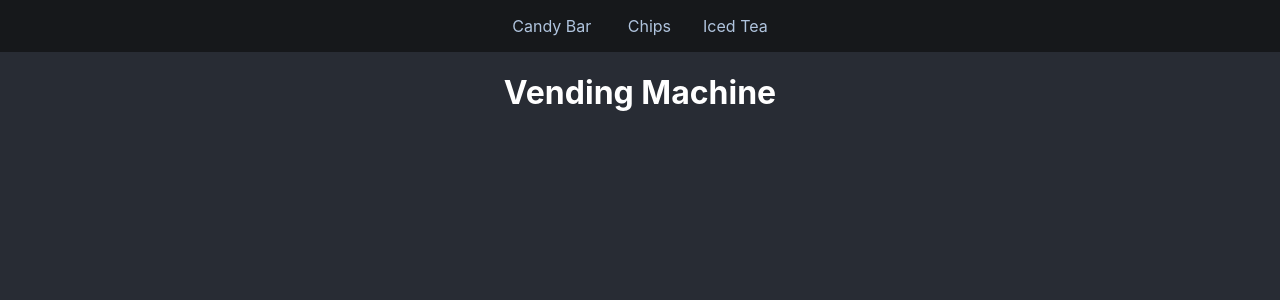
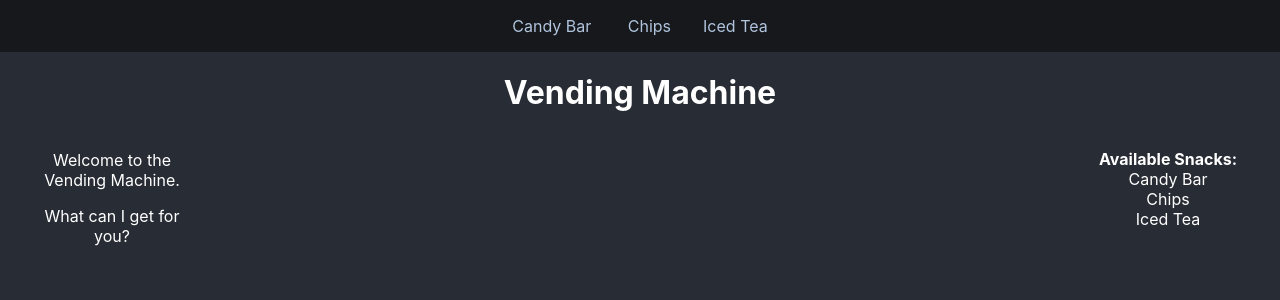
Before and after one commit to Rajayne/CRARouter, a React (Create React App) app: page / in a window 1280 px wide. Shown: the top 300 px of the page. Built offline with nearby package versions, Linux system fonts and the light colour scheme.

Commit message:
Create back button on all snack components Edit CSS styling

```diff
--- a/src/App.css
+++ b/src/App.css
@@ -6,21 +6,6 @@
   color: white
 }
 
-.navbar-links {
-  margin: auto;
-  padding: 1rem;
-  text-align: center;
-  justify-content: center;
-  color: lightsteelblue;
-  background-color: #16181b;
-}
-
-.navbar-links a.active {
+.Backlink {
   color: white;
 }
-
-.link {
-  margin: 1rem;
-  text-decoration: none;
-  color: lightsteelblue;
-}
--- a/src/CandyBar.js
+++ b/src/CandyBar.js
@@ -1,9 +1,13 @@
 import React from "react";
+import { NavLink } from "react-router-dom";
 
 const CandyBar = () => {
   return (
     <div>
       <h1>Candy Bar Page</h1>
+      <NavLink className="Backlink" exact to="/">
+        Back
+      </NavLink>
     </div>
   );
 };
--- a/src/Chips.js
+++ b/src/Chips.js
@@ -1,9 +1,13 @@
 import React from "react";
+import { NavLink } from "react-router-dom";
 
 const Chips = () => {
   return (
     <div>
       <h1>Chips Page</h1>
+      <NavLink className="Backlink" exact to="/">
+        Back
+      </NavLink>
     </div>
   );
 };
--- a/src/IcedTea.js
+++ b/src/IcedTea.js
@@ -1,9 +1,13 @@
 import React from "react";
+import { NavLink } from "react-router-dom";
 
 const IcedTea = () => {
   return (
     <div>
       <h1>Iced Tea Page</h1>
+      <NavLink className="Backlink" exact to="/">
+        Back
+      </NavLink>
     </div>
   );
 };
--- /dev/null
+++ b/src/NavBar.css
@@ -0,0 +1,18 @@
+.NavBar-links {
+  margin: auto;
+  padding: 1rem;
+  text-align: center;
+  justify-content: center;
+  color: lightsteelblue;
+  background-color: #16181b;
+}
+
+.NavBar-links a.active {
+  color: white;
+}
+
+.NavBar-link {
+  margin: 1rem;
+  text-decoration: none;
+  color: lightsteelblue;
+}
--- a/src/NavBar.js
+++ b/src/NavBar.js
@@ -1,16 +1,17 @@
 import React from "react";
 import { NavLink } from "react-router-dom";
+import "./NavBar.css";
 
 const NavBar = () => {
   return (
-    <nav className="navbar-links">
-      <NavLink className="link" exact to="/candybar">
+    <nav className="NavBar-links">
+      <NavLink className="NavBar-link" exact to="/candybar">
         Candy Bar
       </NavLink>{" "}
-      <NavLink className="link" exact to="/chips">
+      <NavLink className="NavBar-link" exact to="/chips">
         Chips
       </NavLink>
-      <NavLink className="link" exact to="/icedtea">
+      <NavLink className="NavBar-link" exact to="/icedtea">
         Iced Tea
       </NavLink>
     </nav>
--- /dev/null
+++ b/src/VendingMachine.css
@@ -0,0 +1,27 @@
+.VendingMachine-text {
+    height: 100%;
+    width: 160px;
+    position: fixed;
+    margin-left: 2rem;
+    display: block;
+}
+
+.VendingMachine-links {
+    height: 100%;
+    width: 160px;
+    position: fixed;
+    right: 0;
+    margin-right: 2rem;
+    padding-top: 15px;
+    display: block;
+}
+
+.VendingMachine-link {
+    display: block;
+    color: white;
+    text-decoration: none;
+}
+
+.VendingMachine-link:hover{
+    color: lightslategray;
+}
--- a/src/VendingMachine.js
+++ b/src/VendingMachine.js
@@ -1,9 +1,31 @@
 import React from "react";
+import { Link } from "react-router-dom";
+import "./VendingMachine.css";
 
 const VendingMachine = () => {
   return (
-    <div>
+    <div className="VendingMachine">
       <h1>Vending Machine</h1>
+      <div className="VendingMachine-container">
+        <div className="VendingMachine-text">
+          <p>Welcome to the Vending Machine.</p>
+          <p> What can I get for you?</p>
+        </div>
+        <div>
+          <div className="VendingMachine-links">
+            <b>Available Snacks:</b>
+            <Link className="VendingMachine-link" exact to="/candybar">
+              Candy Bar
+            </Link>{" "}
+            <Link className="VendingMachine-link" exact to="/chips">
+              Chips
+            </Link>
+            <Link className="VendingMachine-link" exact to="/icedtea">
+              Iced Tea
+            </Link>
+          </div>
+        </div>
+      </div>
     </div>
   );
 };
```
